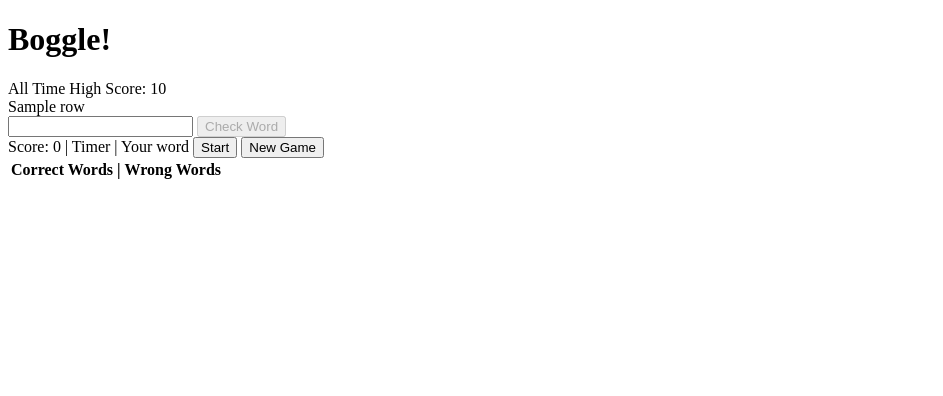
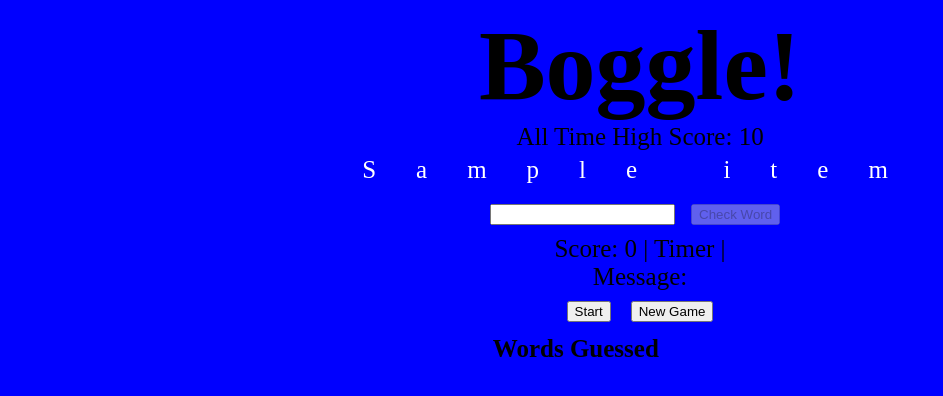
Before and after one commit to SeldomseenSchweig/flask_boggle, a Flask app: template templates/boggle_home.html in a window 1280 px wide. Shown: the top 396 px of the page, without its empty margins (0-943 px from the left). Run offline with Flask 2, Linux system fonts and the light colour scheme; the template is opened without the code that fills it: most values are stand-ins (such as "Sample title", 1, 10 or a date in 2020); lists and menus that the app fills with data are empty; parts of the project's set-up code (start-up, migrations or seed data) failed here and were passed over.

Commit message:
Changed css, made latter white and background blue. Would like to get letters nicely designed in boxes and columns for words that were submitted, one for correct and one for wrong

```diff
--- a/app.py
+++ b/app.py
@@ -29,11 +29,12 @@ def display_board():
     return render_template('boggle_home.html',board=board, hi_score=session['hi_score'] )
 
 
-@app.route("/check-word")
+@app.route("/check-word", methods=["POST"])
 def check_word():
-    """Sends checks word sent from ajax returns result back"""
-    word = request.args["word"]
-    print (boggle_game.check_valid_word(session['game_board'], word))
+    """Sends word sent from ajax, checks it and returns result back"""
+    word = request.get_data("word")
+    word = json.loads(word)
+    word = word['word']
     result = {"result": boggle_game.check_valid_word(session['game_board'], word)}
     result = jsonify(result)
     return result
--- /dev/null
+++ b/static/boggle.css
@@ -0,0 +1,49 @@
+
+h1{
+    text-align: center;
+    font-size: 100px;
+    margin: 0 auto;
+}
+body{
+    background-color: blue;
+}
+.highScore{
+
+    text-align: center;
+    font-size: 25px;
+    margin: 0 auto;
+    display: table;
+}
+.letter{
+    background-color: blue;
+    color: white;
+}
+.wrong{
+    color: orange;
+}
+td{
+    text-align: center;
+}
+
+.board{
+
+    text-align: center;
+    font-size: 25px;
+    letter-spacing: 40px;
+    display: table;
+    margin: 5px;
+    width: 100%;
+
+}
+button{
+    margin: 10px;
+}
+.interaction{
+    border: 5px solid, blue;
+    text-align: center;
+    font-size: 25px;
+    display: table;
+    margin: 0 auto;
+
+
+}
--- a/static/boggle.js
+++ b/static/boggle.js
@@ -9,7 +9,7 @@ let time = 1
 async function sendWordToServer(input) {
     // Sends word to server to check if it's on the board and in the text
 
-    const response = await axios.get("/check-word", { params: { word: input }});
+    const response = await axios.post("/check-word", { word: input });
     wordLength = input.length;
     let data = response.data.result;
     if (alreadyGuessed(input) ) {
@@ -62,15 +62,15 @@ $(document).on('click','#begin', (e) => {
   function updateScore(data, wordLength, input) {
       if (data === "ok"){
         $('#score').text(score = score + wordLength)
-        $('#correct').append(`<td> ${input}</td>`)
-        $('#message').text('is valid and on the board.')
+        $('#guessed').append(`<td> ${input}</td>`)
+        $('#message').text('Your word is valid and on the board.')
 
       }else if ( data === "not-on-board" ){
-        $('#wrong').append(`<td> ${input}</td>`)
-        $('#message').text(' is not on the board.')
+        $('#guessed').append(`<td class="wrong"> ${input}</td>`)
+        $('#message').text(' Your word is not on the board.')
       }else{
-        $('#message').text(' is not even a word!')
-        $('#wrong').append(`<td> ${input}</td>`)
+        $('#message').text('Your word is not even a word!')
+        $('#guessed').append(`<td class="wrong"> ${input}</td>`)
       }
       }
 
--- a/templates/base.html
+++ b/templates/base.html
@@ -4,17 +4,18 @@
     <meta charset="UTF-8">
     <meta http-equiv="X-UA-Compatible" content="IE=edge">
     <meta name="viewport" content="width=device-width, initial-scale=1.0">
+    <link rel="stylesheet" href="/static/boggle.css">
     <title>{% block title %}  {% endblock %}</title>
 </head>
 <body>
 
     <h1>{% block banner%} {% endblock %}</h1>
-    <span>All Time High Score: <span id="high-score" > {% block highScore %} {{hi_score}}{% endblock %}</span></span>
+    <!-- <span>All Time High Score: <span id="high-score" > {% block highScore %} {{hi_score}}{% endblock %}</span></span> -->
     <main>
         {% block content %}
         {% endblock %}
     </main>
-    <table>
+    <!-- <table>
         <tr>
           <th>Correct Words</th>
           <th>   |   </th>
@@ -25,12 +26,7 @@
         <td>  </td>
         <td id="wrong"> </td>
         </tr>
-
-
-
-
-
-    </table>
+    </table> -->
     <script src="https://code.jquery.com/jquery-3.6.0.min.js" integrity="sha256-/xUj+3OJU5yExlq6GSYGSHk7tPXikynS7ogEvDej/m4=" crossorigin="anonymous"></script>
     <script src="/static/boggle.js"></script>
     <script src="https://unpkg.com/axios/dist/axios.js"></script>
--- a/templates/boggle_home.html
+++ b/templates/boggle_home.html
@@ -2,11 +2,24 @@
 {% block title %}Boggle {% endblock %}
 
 {% block banner %} Boggle! {% endblock %}
-{% block highScore %}{{hi_score}}{% endblock %}
+
+
 {% block content %}
+<span class="highScore">All Time High Score: <span id="high-score" > {% block highScore %} {{hi_score}}{% endblock %}</span></span>
+<section>
     {% for row in board %}
-   <div>{{row}}</div>
+<div class="board">
+     {% for item in row %}
+    <span class="letter">{{item}}</span>
+
     {% endfor %}
+</div>
+
+{% endfor %}
+
+</section>
+
+<section class="interaction">
     <form id="form" >
         <input type="text" name="word" id="word">
         <button type="submit" id="button" disabled="false" > Check Word</button>
@@ -14,7 +27,17 @@
     </form><span id="start" ></span>
     <span> Score: <span id="score"> 0 </span> | </span>
     <span> Timer <span id="timer"> </span> | </span>
-<span> Your word <span id="message">  </span></span>
+    <div>Message: <span id="message"> </span></div>
     <button id="begin"> Start </button>
     <a href="/"><button id="restart"> New Game </button></a>
+    <table>
+        <tr>
+          <th> Words Guessed</th>
+        </tr>
+        <tr>
+        <td id="guessed"> </td>
+        </tr>
+    </table>
+</section>
+
 {% endblock %}
```
Also changed, not shown: test.py (+15 -4 lines). Lines whose indentation alone changed are shown as unchanged.
